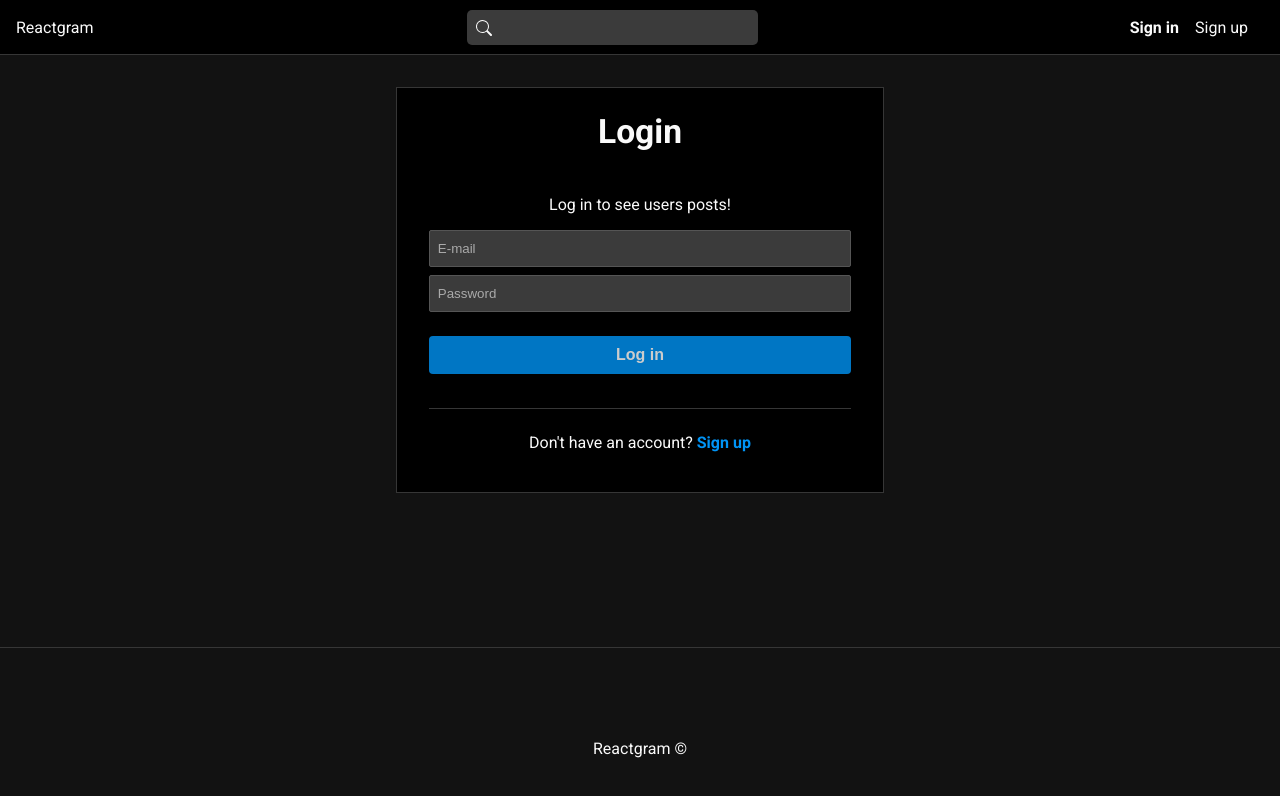
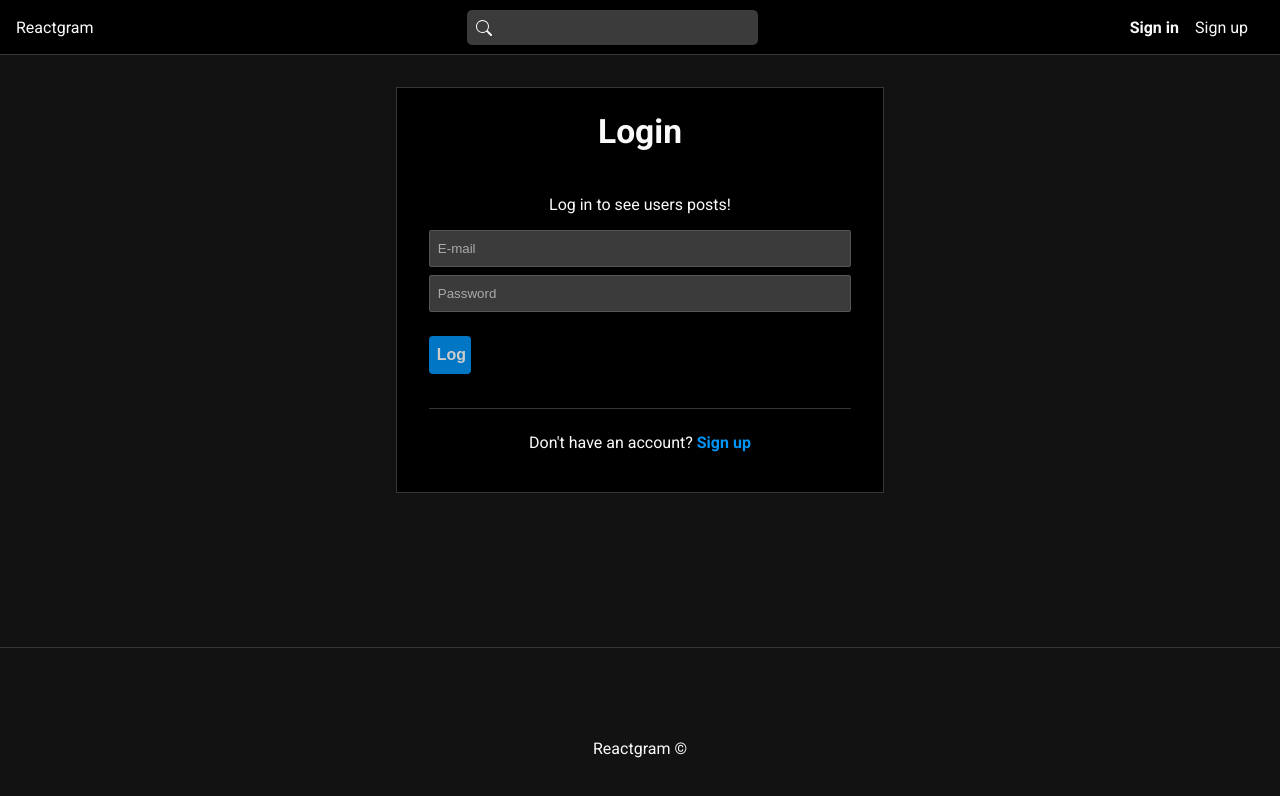
Before and after one commit to luccas-fialho/reactgram, a React (Vite) app in the folder frontend/: page /login in a window 1280 px wide. Shown: the top 796 px of the page. Built offline with nearby package versions, Linux system fonts and the light colour scheme; no server answers.

Commit message:
:lipstick: feat: styles refactor

```diff
--- a/frontend/src/index.css
+++ b/frontend/src/index.css
@@ -64,6 +64,8 @@ input[type="submit"] {
   cursor: pointer;
   opacity: 0.8;
   font-size: 1em;
+  width: 10%;
+  display: block;
 }
 
 input[type="submit"] {
--- a/frontend/src/pages/Home/Home.css
+++ b/frontend/src/pages/Home/Home.css
@@ -6,7 +6,7 @@
 
 #home .btn {
   display: block;
-  max-width: 80px;
+  max-width: 10%;
   text-align: center;
   margin: 0.5em 0 2em 0;
 }
--- a/frontend/src/pages/Profile/Profile.jsx
+++ b/frontend/src/pages/Profile/Profile.jsx
@@ -177,7 +177,7 @@ const Profile = () => {
         </>
       )}
       <div className="user-photos">
-        <h2>Your photos:</h2>
+        <h2>Photos:</h2>
         <div className="photos-container">
           {photos &&
             photos.map((photo) => (
@@ -193,7 +193,7 @@ const Profile = () => {
                   </div>
                 ) : (
                   <Link className="btn" to={`/photos/${photo._id}`}>
-                    Ver
+                    See
                   </Link>
                 )}
               </div>
```
